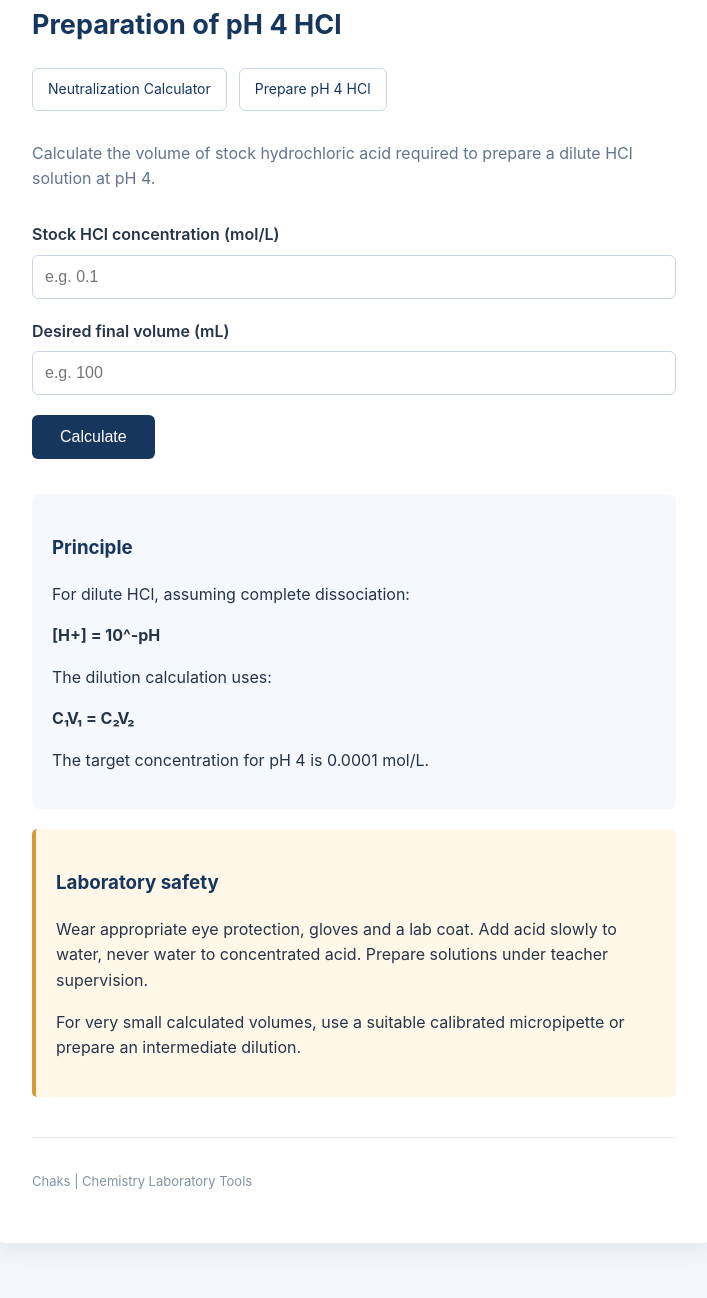
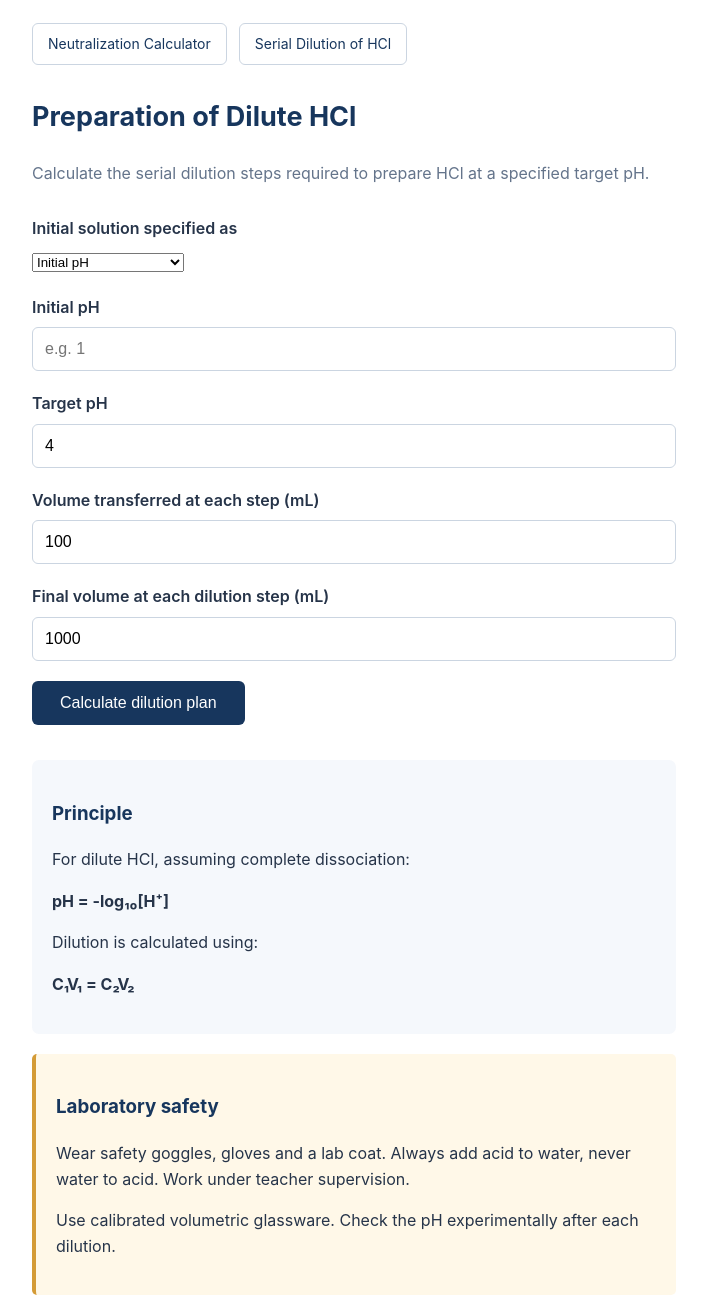
Before and after one commit to ppoulose/ppoulose.github.io, a plain HTML site: page chaks/prepare-hcl.html in a window 1280 px wide. Shown: the part 221-1519 px from the top of the page, without its empty margins (286-993 px from the left). Drawn offline with Linux system fonts and the light colour scheme.

Commit message:
Update prepare-hcl.html

```diff
--- a/chaks/prepare-hcl.html
+++ b/chaks/prepare-hcl.html
@@ -7,8 +7,7 @@
     <meta name="viewport"
           content="width=device-width, initial-scale=1.0">
 
-    <title>Chaks | Prepare pH 4 HCl</title>
-
+    <title>Chaks | Serial Dilution of HCl</title>
     <link rel="stylesheet" href="style.css">
 </head>
 
@@ -21,69 +20,89 @@
 
 <main>
 
-    <h2>Preparation of pH 4 HCl</h2>
-
     <div class="tool-links">
         <a href="index.html">Neutralization Calculator</a>
-        <a href="prepare-hcl.html">Prepare pH 4 HCl</a>
+        <a href="prepare-hcl.html">Serial Dilution of HCl</a>
     </div>
 
+    <h2>Preparation of Dilute HCl</h2>
+
     <p class="intro">
-        Calculate the volume of stock hydrochloric acid
-        required to prepare a dilute HCl solution at pH 4.
+        Calculate the serial dilution steps required
+        to prepare HCl at a specified target pH.
     </p>
 
     <div class="input-group">
-        <label for="stock">Stock HCl concentration (mol/L)</label>
-        <input type="number" id="stock"
-               min="0" step="any"
-               placeholder="e.g. 0.1">
+        <label>Initial solution specified as</label>
+        <select id="inputMode" onchange="changeMode()">
+            <option value="ph">Initial pH</option>
+            <option value="concentration">HCl concentration (M)</option>
+        </select>
+    </div>
+
+    <div class="input-group" id="phGroup">
+        <label for="initialPH">Initial pH</label>
+        <input type="number" id="initialPH"
+               step="any" placeholder="e.g. 1">
+    </div>
+
+    <div class="input-group" id="concentrationGroup"
+         style="display:none">
+        <label for="initialC">Initial HCl concentration (M)</label>
+        <input type="number" id="initialC"
+               min="0" step="any" placeholder="e.g. 0.1">
     </div>
 
     <div class="input-group">
-        <label for="finalVolume">Desired final volume (mL)</label>
-        <input type="number" id="finalVolume"
-               min="0" step="any"
-               placeholder="e.g. 100">
+        <label for="targetPH">Target pH</label>
+        <input type="number" id="targetPH"
+               value="4" step="any">
     </div>
 
-    <button onclick="prepareHCl()">
-        Calculate
+    <div class="input-group">
+        <label for="transferVolume">
+            Volume transferred at each step (mL)
+        </label>
+        <input type="number" id="transferVolume"
+               value="100" min="0" step="any">
+    </div>
+
+    <div class="input-group">
+        <label for="finalVolume">
+            Final volume at each dilution step (mL)
+        </label>
+        <input type="number" id="finalVolume"
+               value="1000" min="0" step="any">
+    </div>
+
+    <button onclick="calculateDilution()">
+        Calculate dilution plan
     </button>
 
     <div id="result" class="result"></div>
 
     <section class="notes">
         <h3>Principle</h3>
-
         <p>
             For dilute HCl, assuming complete dissociation:
         </p>
-
-        <p><strong>[H+] = 10^-pH</strong></p>
-
+        <p><strong>pH = -log₁₀[H⁺]</strong></p>
         <p>
-            The dilution calculation uses:
+            Dilution is calculated using:
         </p>
-
         <p><strong>C₁V₁ = C₂V₂</strong></p>
-
-        <p>
-            The target concentration for pH 4 is
-            0.0001 mol/L.
-        </p>
     </section>
 
     <section class="safety">
         <h3>Laboratory safety</h3>
         <p>
-            Wear appropriate eye protection, gloves and a lab coat.
-            Add acid slowly to water, never water to concentrated acid.
-            Prepare solutions under teacher supervision.
+            Wear safety goggles, gloves and a lab coat.
+            Always add acid to water, never water to acid.
+            Work under teacher supervision.
         </p>
         <p>
-            For very small calculated volumes, use a suitable
-            calibrated micropipette or prepare an intermediate dilution.
+            Use calibrated volumetric glassware.
+            Check the pH experimentally after each dilution.
         </p>
     </section>
 
```
